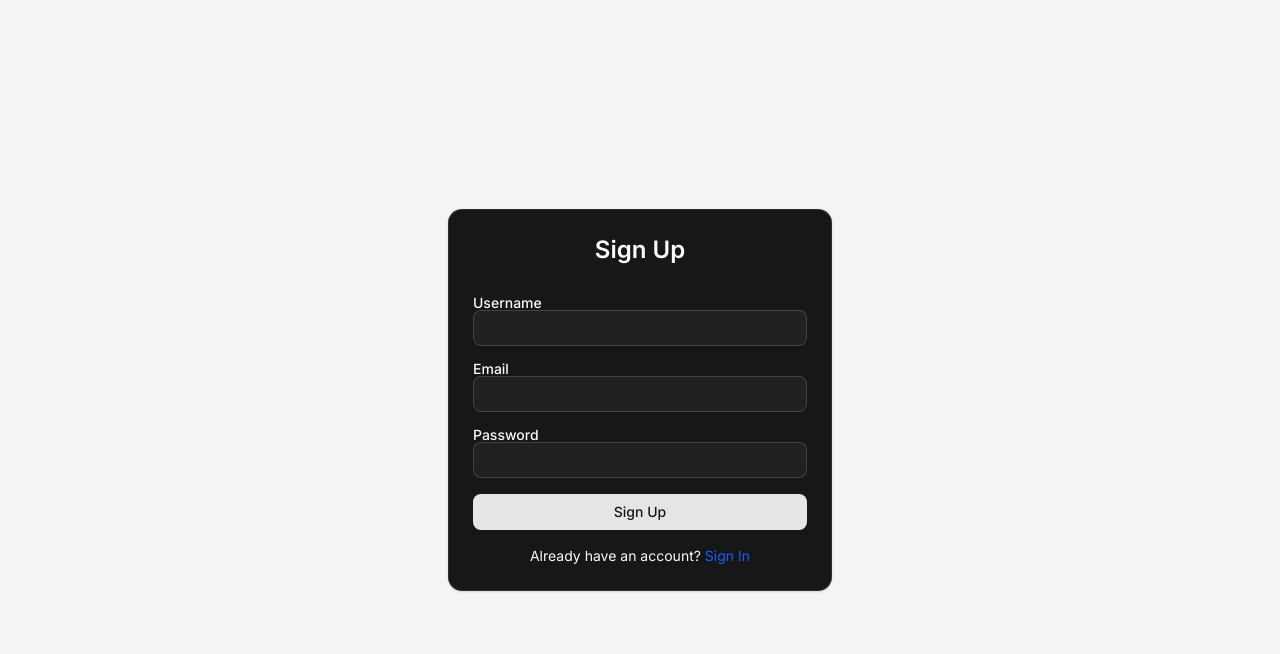
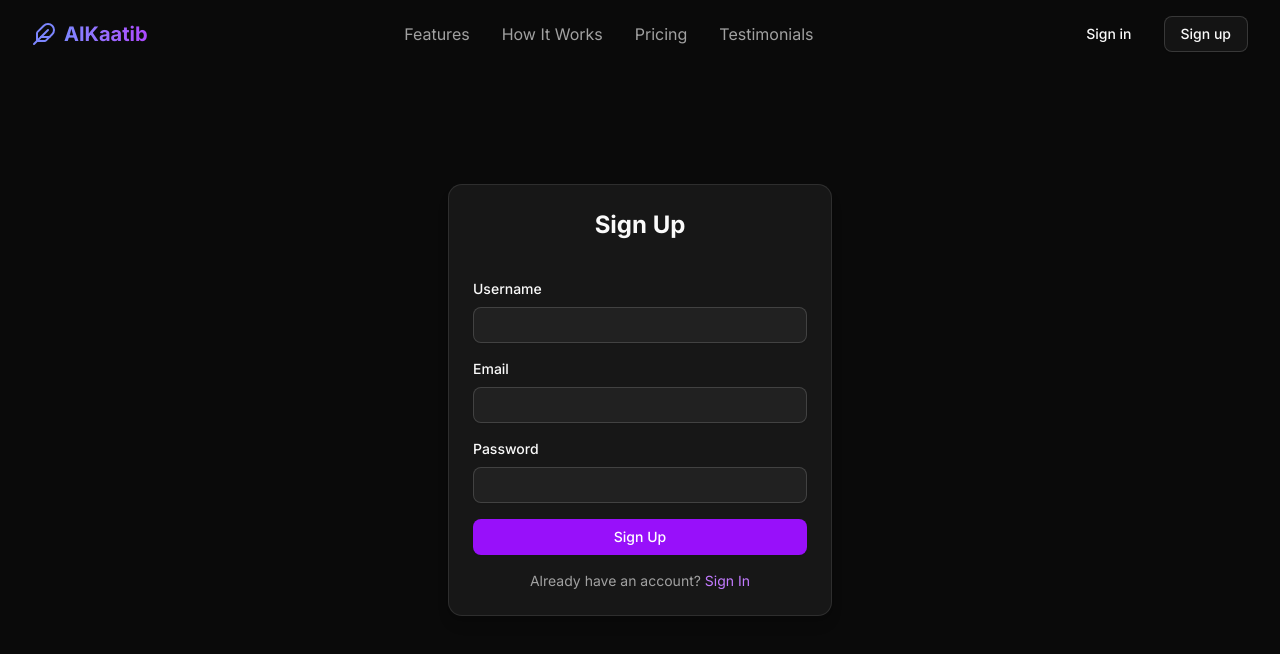
Before and after one commit to OsafAliSayed/aikaatib, a Next.js app in the folder frontend/: page /signup in a window 1280 px wide. Shown: the top 654 px of the page. Built offline with nearby package versions, Linux system fonts and the light colour scheme.

Commit message:
signin, signup page style changes

```diff
--- a/frontend/src/app/signin/page.js
+++ b/frontend/src/app/signin/page.js
@@ -8,6 +8,7 @@ import { Input } from "@/components/ui/input"
 import { Label } from "@/components/ui/label"
 import { Button } from "@/components/ui/button"
 import Link from "next/link"
+import Navbar from "@/components/common/navbar"
 
 export default function SignInPage() {
     const [username, setUsername] = useState("")
@@ -33,47 +34,66 @@ export default function SignInPage() {
             setError(err.message || "An error occurred during login")
         }
     }
-
-
     return (
-        <div className="min-h-screen flex items-center justify-center bg-gray-100 p-4">
-            <Card className="w-full max-w-sm">
-                <CardHeader>
-                    <CardTitle className="text-center text-2xl">Sign In</CardTitle>
+        <main className="min-h-screen bg-gradient-to-br from-background to-background/80 overflow-hidden">
+            <div className="relative z-10">
+                <Navbar />
+                {/* sign in form */}
+                <div className="min-h-screen flex items-center justify-center bg-background p-4">
+                    <Card className="w-full max-w-sm border border-border bg-card shadow-lg">
+                        <CardHeader className="pb-2">
+                            <CardTitle className="text-center text-2xl font-bold">Sign In</CardTitle>
                         </CardHeader>
                         <CardContent>
                             <form className="space-y-4" onSubmit={handleSubmit}>
-                        <div>
-                            <Label htmlFor="username">Username</Label>
+                                <div className="space-y-2">
+                                    <Label htmlFor="username" className="text-sm font-medium">Username</Label>
                                     <Input
                                         id="username"
                                         type="text"
                                         value={username}
                                         onChange={(e) => setUsername(e.target.value)}
+                                        className="bg-input border-input"
                                         required
                                     />
                                 </div>
-                        <div>
-                            <Label htmlFor="password">Password</Label>
+                                <div className="space-y-2">
+                                    <Label htmlFor="password" className="text-sm font-medium">Password</Label>
                                     <Input
                                         id="password"
                                         type="password"
                                         value={password}
                                         onChange={(e) => setPassword(e.target.value)}
+                                        className="bg-input border-input"
                                         required
                                     />
                                 </div>
-                        {error && <p className="text-red-500 text-sm">{error}</p>}
-                        <Button type="submit" className="w-full">Sign In</Button>
+                                {error && <p className="text-destructive text-sm">{error}</p>}
+                                <Button
+                                    type="submit"
+                                    className="w-full bg-purple-600 hover:bg-purple-700 text-white"
+                                >
+                                    Sign In
+                                </Button>
                             </form>
-                    <p className="text-sm text-center mt-4">
+                            <p className="text-sm text-center mt-4 text-muted-foreground">
                                 Don't have an account?{" "}
-                        <Link href="/signup" className="text-blue-600 hover:underline">
+                                <Link href="/signup" className="text-purple-400 hover:text-purple-300 hover:underline transition-colors">
                                     Sign Up
                                 </Link>
                             </p>
                         </CardContent>
                     </Card>
                 </div>
+            </div>
+
+            {/* Background particle effect */}
+            <div className="fixed inset-0 z-0 opacity-30">
+                <div className="absolute -top-20 -left-20 w-72 h-72 bg-indigo-500/30 rounded-full blur-3xl"></div>
+                <div className="absolute top-1/3 -right-20 w-80 h-80 bg-purple-500/20 rounded-full blur-3xl"></div>
+                <div className="absolute bottom-20 left-40 w-64 h-64 bg-blue-500/20 rounded-full blur-3xl"></div>
+            </div>
+        </main>
+
     )
 }
--- a/frontend/src/app/signup/page.js
+++ b/frontend/src/app/signup/page.js
@@ -8,71 +8,83 @@ import { Input } from "@/components/ui/input"
 import { Label } from "@/components/ui/label"
 import { Button } from "@/components/ui/button"
 import Link from "next/link"
+import Navbar from "@/components/common/navbar"
+
 
 export default function SignUpPage() {
-    const [username, setUsername] = useState("")
-    const [email, setEmail] = useState("")
-    const [password, setPassword] = useState("")
-    const [error, setError] = useState("")
-    const router = useRouter()
-
-    const handleSubmit = async (e) => {
-        e.preventDefault()
-        setError("")
+    const [username, setUsername] = useState("");
+    const [email, setEmail] = useState("");
+    const [password, setPassword] = useState("");
+    const [error, setError] = useState("");
+    const router = useRouter(); const handleSubmit = async (e) => {
+        e.preventDefault();
+        setError("");
 
         try {
-            const data = await signup({ username, email, password })
-            console.log("Signup successful:", data)
-            router.push("/signin")
+            const data = await signup({ username, email, password });
+            console.log("Signup successful:", data);
+            router.push("/signin");
         } catch (err) {
-            setError(err.message)
+            setError(err.message);
         }
     }
 
     return (
-        <div className="min-h-screen flex items-center justify-center bg-gray-100 p-4">
-            <Card className="w-full max-w-sm">
-                <CardHeader>
-                    <CardTitle className="text-center text-2xl">Sign Up</CardTitle>
+        <main className="min-h-screen bg-gradient-to-br from-background to-background/80 overflow-hidden">
+            <div className="relative z-10">
+                <Navbar />
+                {/* Sign up form */}
+                <div className="min-h-screen flex items-center justify-center bg-background p-4">
+                    <Card className="w-full max-w-sm border border-border bg-card shadow-lg">
+                        <CardHeader className="pb-2">
+                            <CardTitle className="text-center text-2xl font-bold">Sign Up</CardTitle>
                         </CardHeader>
                         <CardContent>
                             <form className="space-y-4" onSubmit={handleSubmit}>
-                        <div>
-                            <Label htmlFor="username">Username</Label>
+                                <div className="space-y-2">
+                                    <Label htmlFor="username" className="text-sm font-medium">Username</Label>
                                     <Input
                                         id="username"
                                         value={username}
                                         onChange={(e) => setUsername(e.target.value)}
+                                        className="bg-input border-input"
                                         required
                                     />
                                 </div>
-                        <div>
-                            <Label htmlFor="email">Email</Label>
+                                <div className="space-y-2">
+                                    <Label htmlFor="email" className="text-sm font-medium">Email</Label>
                                     <Input
                                         id="email"
                                         type="email"
                                         value={email}
                                         onChange={(e) => setEmail(e.target.value)}
+                                        className="bg-input border-input"
                                         required
                                     />
                                 </div>
-                        <div>
-                            <Label htmlFor="password">Password</Label>
+                                <div className="space-y-2">
+                                    <Label htmlFor="password" className="text-sm font-medium">Password</Label>
                                     <Input
                                         id="password"
                                         type="password"
                                         value={password}
                                         onChange={(e) => setPassword(e.target.value)}
+                                        className="bg-input border-input"
                                         required
                                     />
                                 </div>
-                        {error && <p className="text-red-500 text-sm">{error}</p>}
-                        <Button type="submit" className="w-full">Sign Up</Button>
+                                {error && <p className="text-destructive text-sm">{error}</p>}
+                                <Button
+                                    type="submit"
+                                    className="w-full bg-purple-600 hover:bg-purple-700 text-white"
+                                >
+                                    Sign Up
+                                </Button>
                             </form>
 
-                    <p className="text-sm text-center mt-4">
+                            <p className="text-sm text-center mt-4 text-muted-foreground">
                                 Already have an account?{" "}
-                        <Link href="/signin" className="text-blue-600 hover:underline">
+                                <Link href="/signin" className="text-purple-400 hover:text-purple-300 hover:underline transition-colors">
                                     Sign In
                                 </Link>
                             </p>
@@ -80,5 +92,15 @@ export default function SignUpPage() {
                         </CardContent>
                     </Card>
                 </div>
+            </div>
+
+            {/* Background particle effect */}
+            <div className="fixed inset-0 z-0 opacity-30">
+                <div className="absolute -top-20 -left-20 w-72 h-72 bg-indigo-500/30 rounded-full blur-3xl"></div>
+                <div className="absolute top-1/3 -right-20 w-80 h-80 bg-purple-500/20 rounded-full blur-3xl"></div>
+                <div className="absolute bottom-20 left-40 w-64 h-64 bg-blue-500/20 rounded-full blur-3xl"></div>
+            </div>
+        </main>
+
     )
 }
```
Lines whose indentation alone changed are shown as unchanged.
